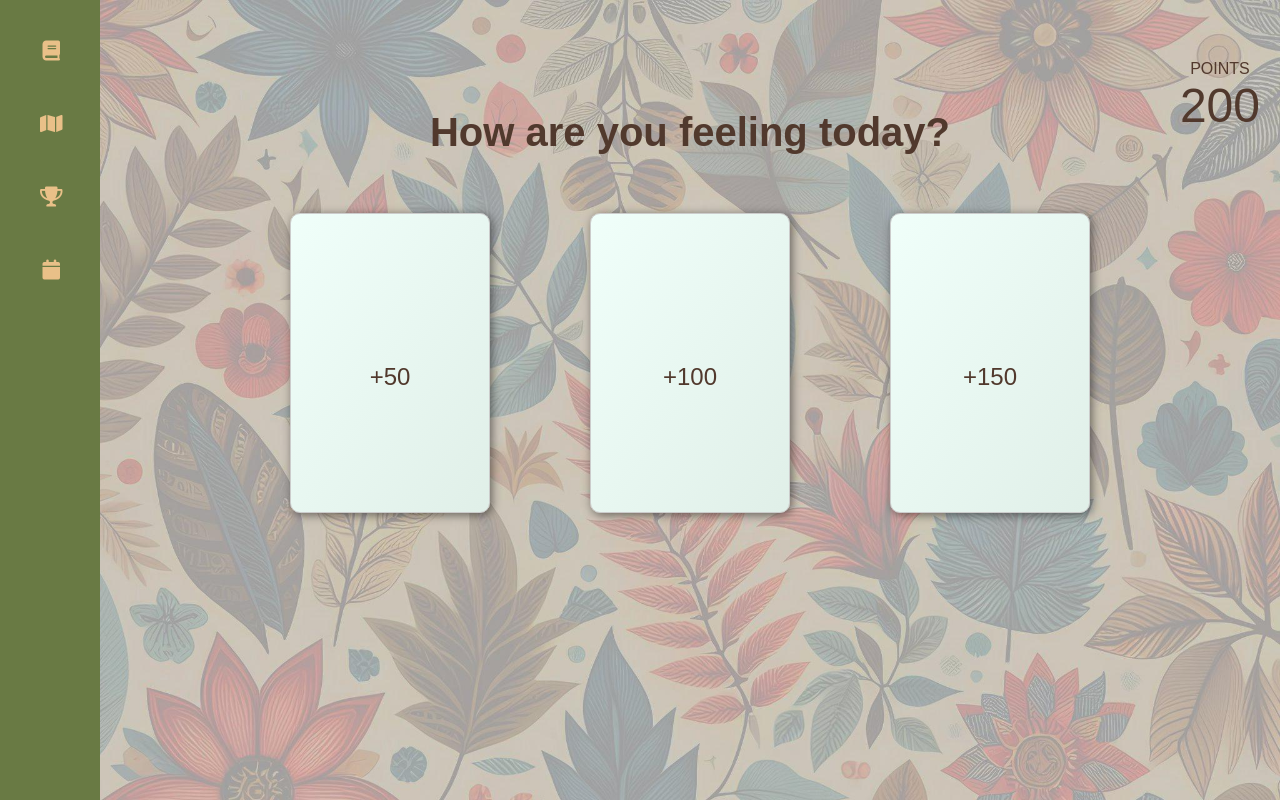
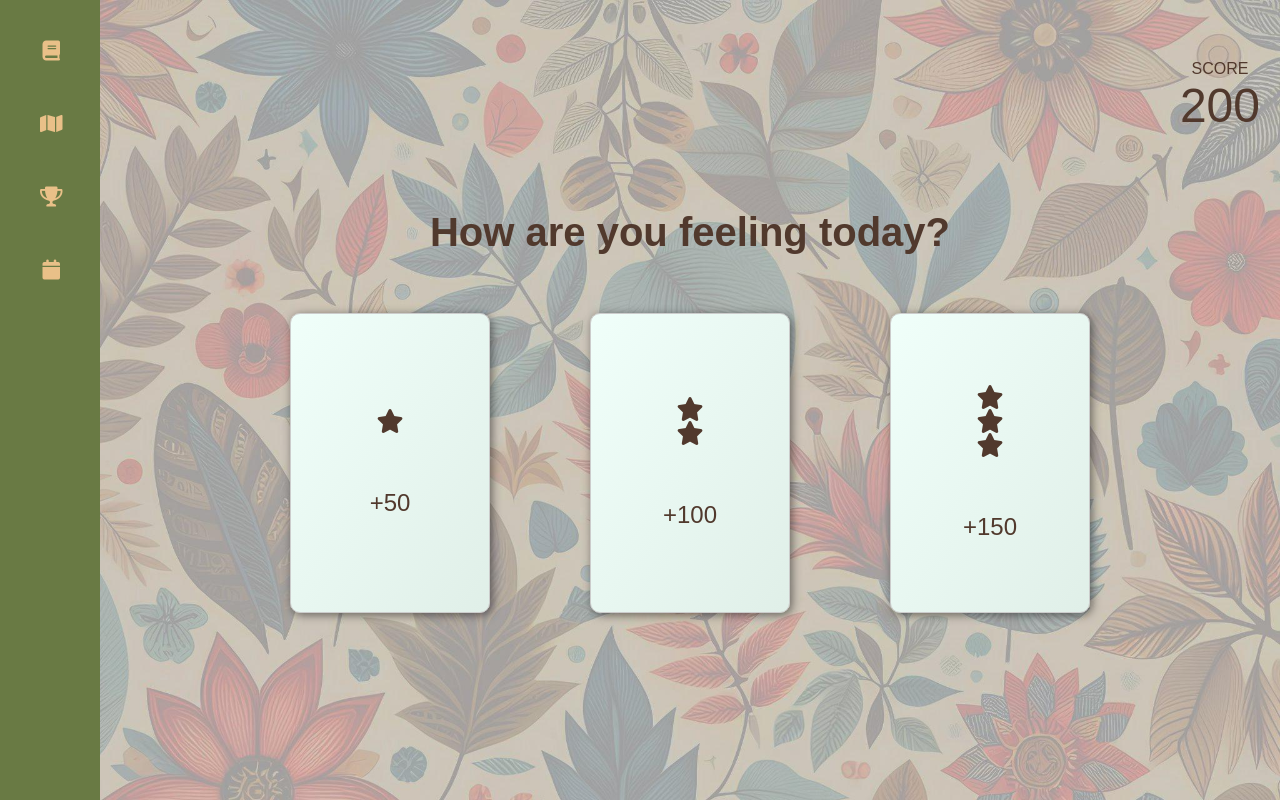
Before and after one commit to wkemilylau/hackathon_dairy, a Flask app: page / in a window 1280 px wide. Run offline with Flask 3, Linux system fonts and the light colour scheme.

Commit message:
update score

```diff
--- a/templates/cards.html
+++ b/templates/cards.html
@@ -4,6 +4,8 @@
 <head>
     <meta charset="UTF-8">
     <title>Card Flip Example</title>
+    <!-- Font Awesome CDN -->
+    <link rel="stylesheet" href="https://cdnjs.cloudflare.com/ajax/libs/font-awesome/6.0.0-beta3/css/all.min.css">
     <style>
         body {
             justify-content: center;
@@ -18,6 +20,7 @@
             position: relative;
             text-align: center;
             margin: 50px;
+            margin-top: 150px;
             font-weight: bolder;
             font-size: 40px;
         }
@@ -71,6 +74,22 @@
             background: linear-gradient(to bottom right, #f0fffa, #e0efe8);
             padding: 20px; /* Add some padding for the input */
         }
+        .card-face.front {
+            position: absolute;
+            text-align: center;
+            width: 100%;
+            height: 100%;
+            backface-visibility: hidden;
+            border: 1px solid #ccc;
+            border-radius: 10px;
+            display: flex;
+            justify-content: center;
+            align-items: center;
+            flex-direction: column; /* Stack stars and score vertically */
+            font-size: 24px;
+            background: linear-gradient(to bottom right, #f0fffa, #e0efe8);
+            padding: 20px;
+        }
         .card-face.back {
             transform: rotateX(180deg); /* Position back face */
             background-image: url("{{ url_for('static', filename='images/background2.jpeg') }}");
@@ -97,7 +116,7 @@
             padding: 10px 20px;
             border: none;
             border-radius: 5px;
-            background-color: #007BFF;
+            background-color: #94a480;
             color: white;
             cursor: pointer;
             font-size: 16px;
@@ -106,7 +125,7 @@
             transition: transform 0.2s;
         }
         .submit-button:hover {
-            background-color: #007BCC;
+            background-color: #697a44;
             transform: scale(1.1); /* Enlarge the button on hover */
         }
         .score-container {
@@ -131,7 +150,7 @@
 <body>
     <div class="overlay"></div>
     <div style="position: absolute; right: 20px; text-align: center;">
-        <span>POINTS</span> <br />
+        <span>SCORE</span> <br />
         <span style="font-size: 48px">{{ score }}</span>
     </div>
     <h1>How are you feeling today?</h1>
@@ -140,13 +159,14 @@
         {% for card in cards %}
         <div class="card" idx="{{card.idx}}" onclick="flipCard(this)">
             <div class="card-face front">
-                {% for star in range(card.idx) %}{{ '' }}{% endfor %}
-                <br />
+                {% for star in range(card.idx) %}<i class="fas fa-star"></i>{% endfor %}
+                <br> <br>
+
                 +{{card.idx * 50}}
             </div>
             <div class="card-face back">
                 <div class="back-content">
-                    <div>{% for star in range(card.idx) %}{{ '' }}{% endfor %}</div>
+                    <div>{% for star in range(card.idx) %}<i class="fas fa-star"></i>{% endfor %}</div>
                     <div class="prompt">{{ prompts[card.idx-1] }}</div>
                     <textarea placeholder="Your answer here..." autofocus class="user-input"></textarea>
                     <button class="submit-button" onclick="submitAnswer(event, {{card.idx}})">Submit</button>
@@ -161,7 +181,6 @@
 
     <script>
         function flipCard(card) {
-            // If the card is already flipped, do nothing
             if (card.classList.contains('flipped')) return;
 
             const cards = document.querySelectorAll('.card');
@@ -173,12 +192,10 @@
                     c.classList.add('flipped'); // Flip the clicked card
                 }
             });
-
         }
 
         function submitAnswer(event, cardIdx) {
             event.stopPropagation();
-
 
             const formData = new FormData();
             const prompt = document.querySelectorAll('.prompt')[cardIdx-1].innerHTML;
@@ -197,7 +214,6 @@
             // Animations
             document.querySelectorAll('.score').forEach(score => {
                 score.style.display = 'block'; // Show the element
-                // Use a timeout to allow the display change to take effect before the animation
                 setTimeout(() => {
                     score.style.transform = 'translateY(-50px)';
                     score.style.opacity = '0';
@@ -210,8 +226,7 @@
                 }, 500);
             }, 1000)
         }
-
     </script>
 </body>
-
+</html>
 {% endblock %}
```
